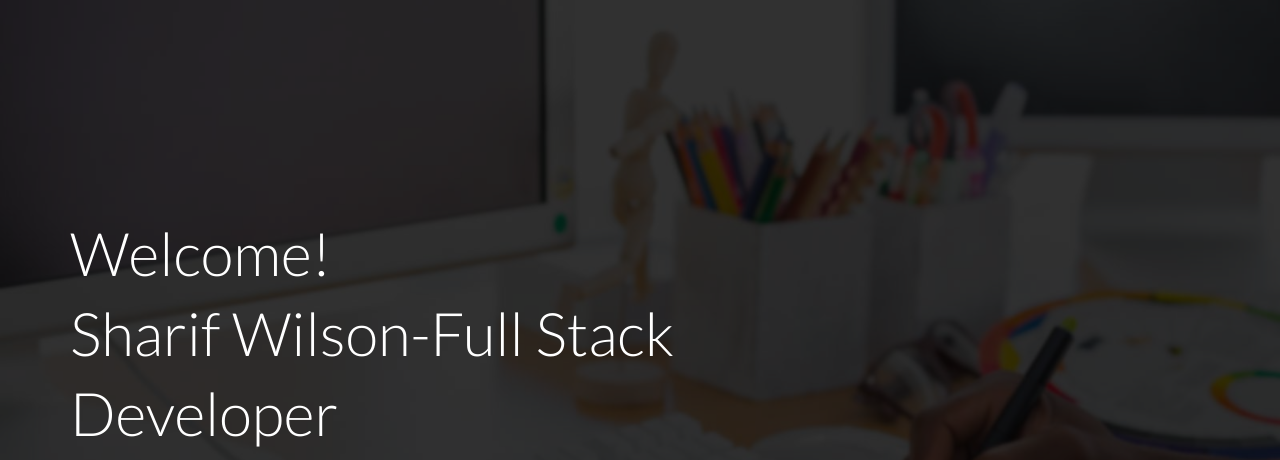
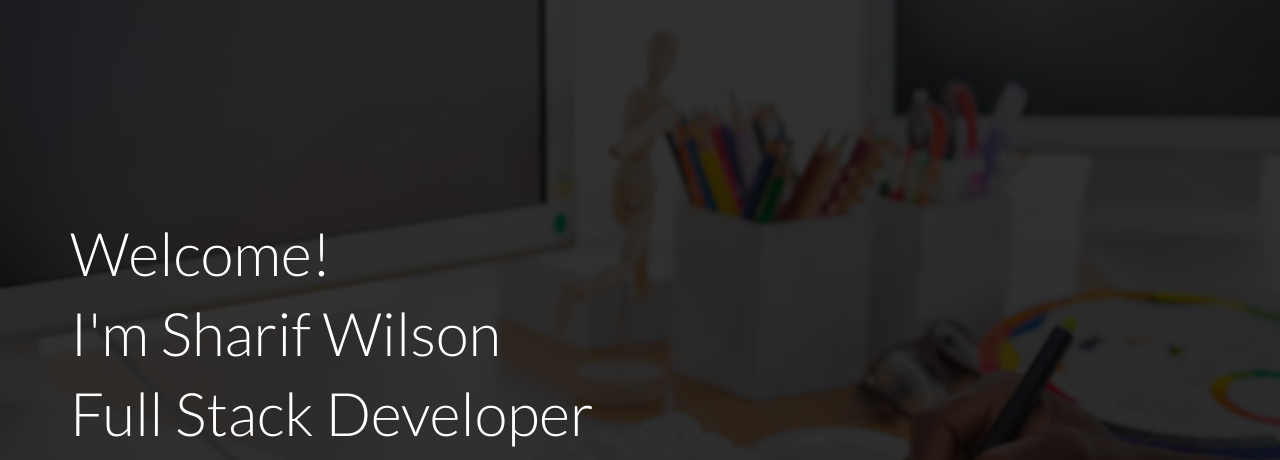
Before and after one commit to seytorin/revised-portfolio, a website: page index.html in a window 1280 px wide. Shown: the top 460 px of the page. Drawn offline with nearby package versions, Linux system fonts and the light colour scheme; files that its build step writes are made by us from their sources; files whose address does not match are found by name.

Commit message:
Added name

```diff
--- a/index.html
+++ b/index.html
@@ -36,7 +36,7 @@
 
 
 
-<a  class="logo">Welcome!<br>Sharif Wilson-Full Stack Developer</a><br></h1>
+<a  class="logo">Welcome!<br>I'm Sharif Wilson<br>Full Stack Developer</a><br></h1>
 				<a href="#works" class="btn scroll animated bounceInUp">View My Works</a><a href="#contact" class="btn scroll animated bounceInDown">Contact</a>
 			</div>
 			<div class="col-sm-4 col-sm-offset-1">
```
